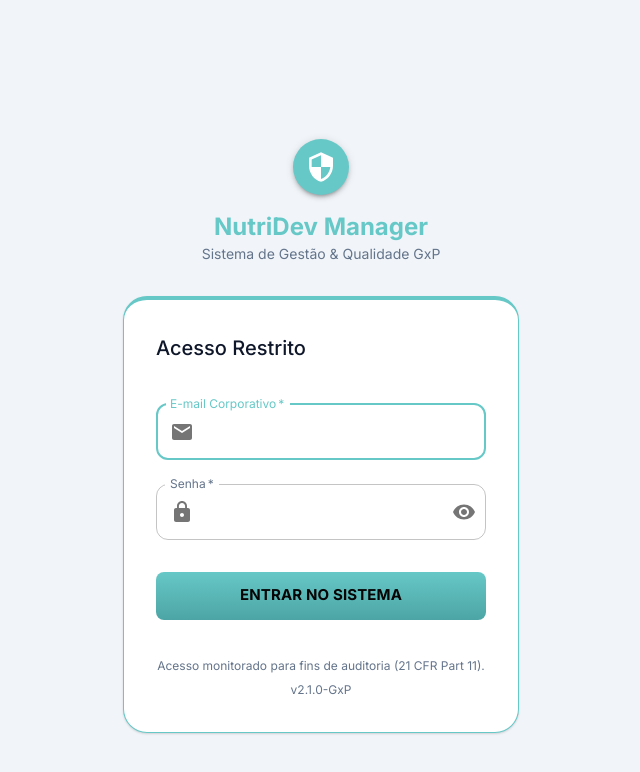
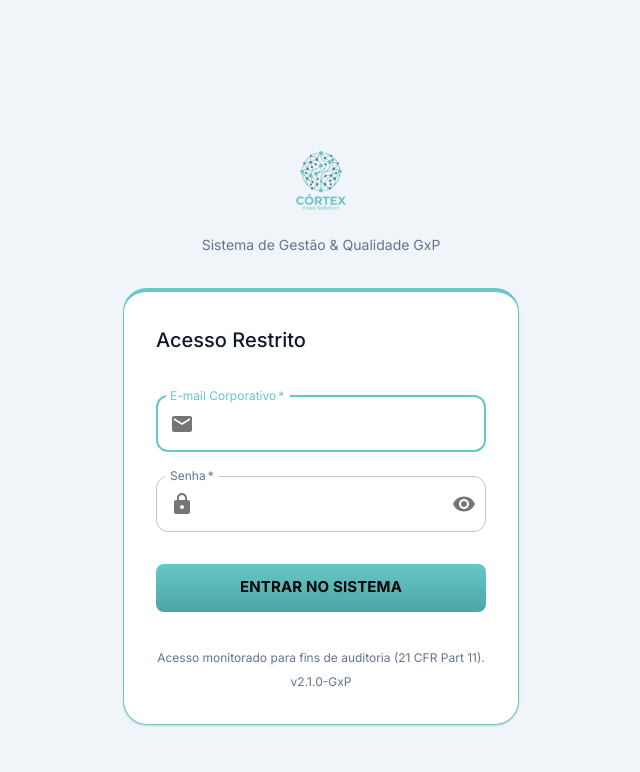
Before and after one commit to Zezolas2798/stackblitz-starters-lvhktmos, a Next.js app: page /login in a window 1280 px wide. Shown: the top 772 px of the page, without its empty margins (319-959 px from the left). Built offline with nearby package versions, Linux system fonts and the light colour scheme; no server answers.

Commit message:
feat: add cortex logo to login page and maintain slogan text

```diff
--- a/app/login/page.tsx
+++ b/app/login/page.tsx
@@ -17,9 +17,11 @@ import {
   CssBaseline
 } from '@mui/material';
 import { Visibility, VisibilityOff, Lock, Email, Security } from '@mui/icons-material';
+import { useThemeContext } from '@/lib/ThemeContext';
 
 export default function LoginPage() {
   const router = useRouter();
+  const { mode } = useThemeContext();
   const [loading, setLoading] = useState(false);
   const [errorMsg, setErrorMsg] = useState<string | null>(null);
 
@@ -63,26 +65,14 @@ export default function LoginPage() {
           alignItems: 'center',
         }}
       >
-        {/* Logo / Ícone */}
-        <Box
-          sx={{
-            m: 1,
-            bgcolor: 'primary.main',
-            width: 56,
-            height: 56,
-            borderRadius: '50%',
-            display: 'flex',
-            alignItems: 'center',
-            justifyContent: 'center',
-            boxShadow: 3
-          }}
-        >
-          <Security sx={{ color: 'white', fontSize: 32 }} />
+        {/* Logo Córtex */}
+        <Box sx={{ mb: 2, display: 'flex', justifyContent: 'center' }}>
+          <img
+            src={mode === 'dark' ? '/logo-cortex.svg' : '/logo-cortex-light.svg'}
+            alt="Córtex Logo"
+            style={{ height: '80px', objectFit: 'contain' }}
+          />
         </Box>
-
-        <Typography component="h1" variant="h5" fontWeight="bold" color="primary" sx={{ mt: 1 }}>
-          NutriDev Manager
-        </Typography>
         <Typography variant="body2" color="text.secondary">
           Sistema de Gestão & Qualidade GxP
         </Typography>
```
